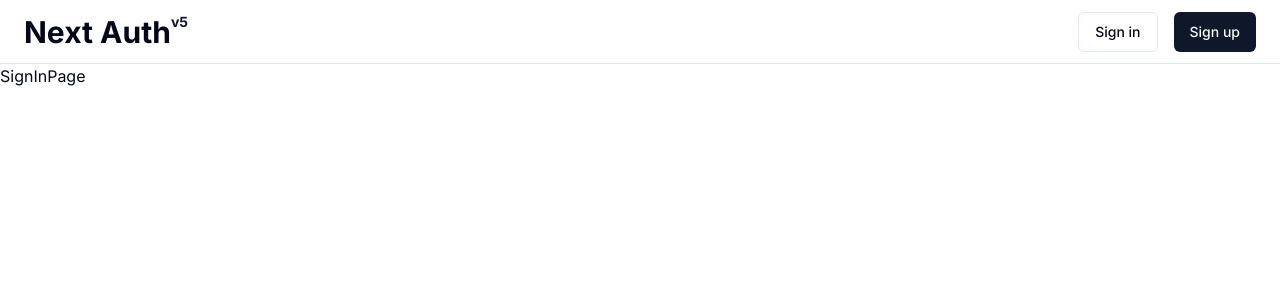
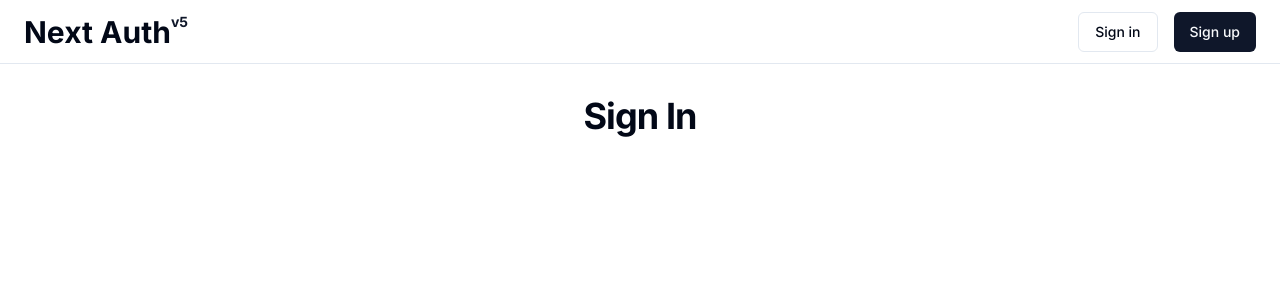
Before and after one commit to NatGlass/next-auth-v5, a Next.js app: page /auth/sign-in in a window 1280 px wide. Shown: the top 300 px of the page. Built offline with nearby package versions, Linux system fonts and the light colour scheme.

Commit message:
ui changes

```diff
--- a/src/app/auth/sign-in/page.tsx
+++ b/src/app/auth/sign-in/page.tsx
@@ -1,5 +1,9 @@
 function SignInPage() {
-  return <div>SignInPage</div>;
+  return (
+    <div className="container mt-8">
+      <h1 className="text-4xl font-bold tracking-tight text-center">Sign In</h1>
+    </div>
+  );
 }
 
 export default SignInPage;
--- a/src/app/auth/sign-up/page.tsx
+++ b/src/app/auth/sign-up/page.tsx
@@ -1,7 +1,7 @@
 function SignUpPage() {
   return (
-    <div>
-      <h1>Sign Up</h1>
+    <div className="container mt-8">
+      <h1 className="text-4xl font-bold tracking-tight text-center">Sign Up</h1>
 
     </div>
   );
--- a/src/components/navbar.tsx
+++ b/src/components/navbar.tsx
@@ -4,7 +4,7 @@ import { Button } from "./ui/button";
 function Navbar() {
   return (
     <header className="h-16 border-b">
-      <nav className="flex justify-between items-center h-full px-6">
+      <nav className="flex justify-between items-center h-full px-6 container">
         <Link href="/">
           <span className="font-bold text-3xl">
             Next Auth
--- a/tailwind.config.ts
+++ b/tailwind.config.ts
@@ -12,7 +12,7 @@ const config = {
   theme: {
     container: {
       center: true,
-      padding: "2rem",
+      padding: "1.5rem",
       screens: {
         "2xl": "1400px",
       },
```
